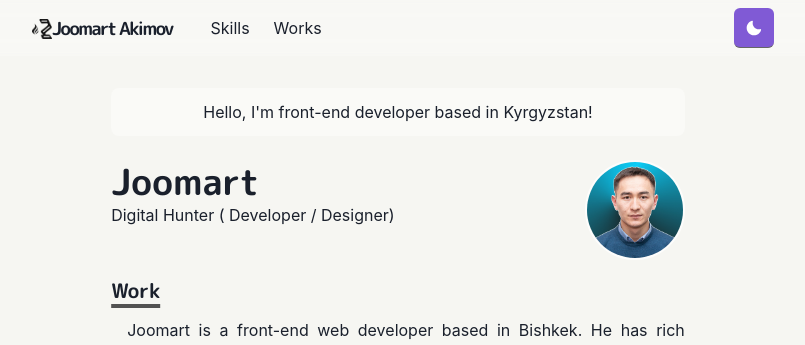
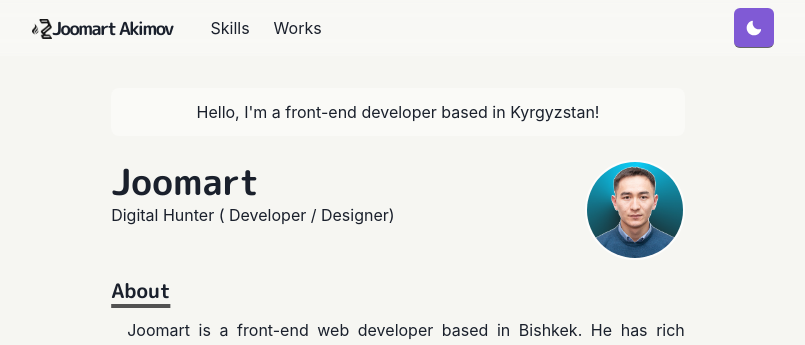
Before and after one commit to mainonline/portfolio, a Next.js app: page / in a window 1280 px wide. Shown: the top 345 px of the page, without its empty margins (242-1047 px from the left). Built offline with nearby package versions, Linux system fonts and the light colour scheme.

Commit message:
grammar fixed article

```diff
--- a/pages/index.js
+++ b/pages/index.js
@@ -34,7 +34,7 @@ const Home = () => (
         textAlign="center"
         bg={useColorModeValue('whiteAlpha.500', 'whiteAlpha.200')}
       >
-        Hello, I&apos;m front-end developer based in Kyrgyzstan!
+        Hello, I&apos;m a front-end developer based in Kyrgyzstan!
       </Box>
 
       <Box display={{ md: 'flex' }}>
@@ -65,7 +65,7 @@ const Home = () => (
 
       <Section delay={0.1}>
         <Heading as="h3" variant="section-title">
-          Work
+          About
         </Heading>
         <Paragraph>
           Joomart is a front-end web developer based in Bishkek. He has rich experience in website design and building and customization, also he is good at CMS technologies. He is building projects which solve real-life problems.
```
